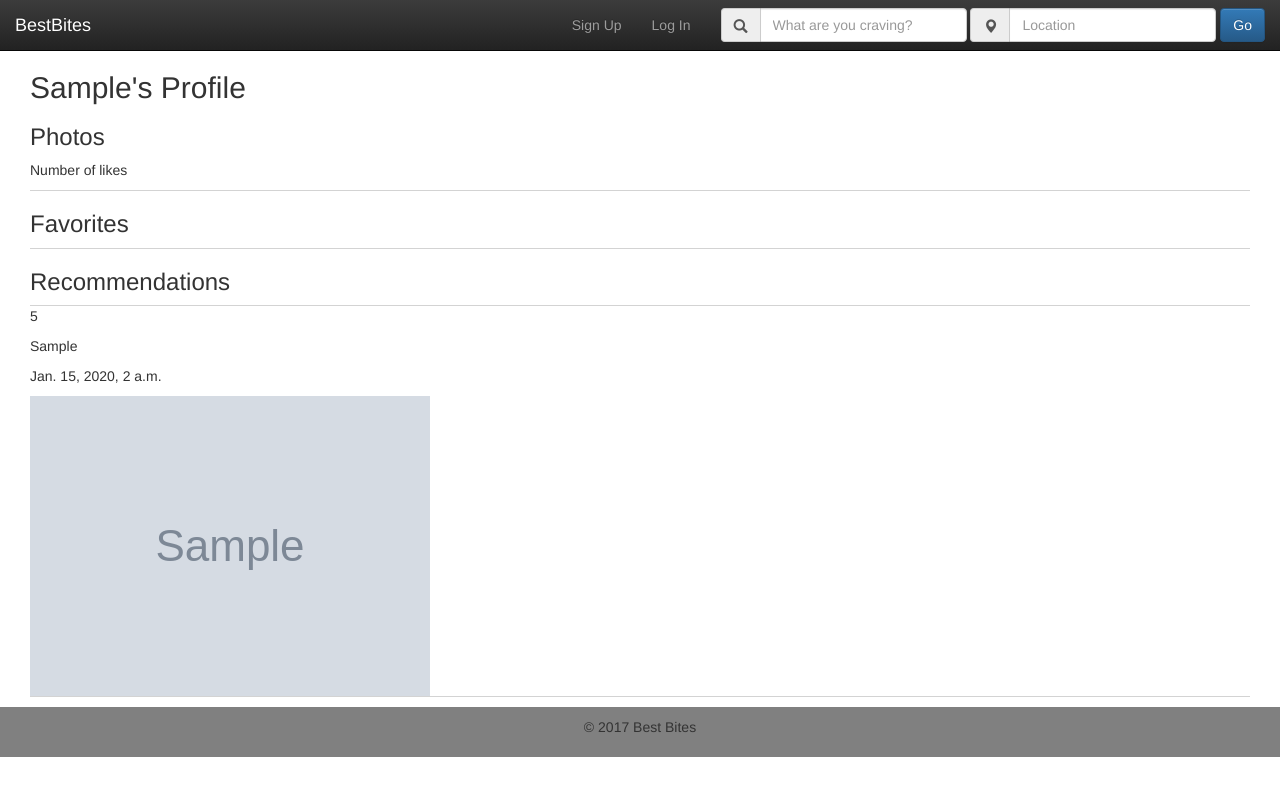
After one commit to jchung722/Best-Bites, a Django app: page /user/1/ in a window 1280 px wide. The commit adds this page. Run offline with Django 3.2, Linux system fonts and the light colour scheme; tables that the repository leaves empty hold one stand-in row (values such as "Sample post"); grey boxes marked "Sample" are stand-in pictures; some libraries are stand-ins or nearby versions.

Commit message:
added user view

```diff
--- /dev/null
+++ b/website/static/css/user_detail.css
@@ -0,0 +1,3 @@
+.user-photos, .user-favs, .user-recs{
+  border-bottom: solid 1px lightgrey;
+}
--- a/website/templates/website/dish_detail.html
+++ b/website/templates/website/dish_detail.html
@@ -23,10 +23,11 @@
     <h2 id="review-head">Reviews</h2>
     <div class="reviews">
       {% for review in reviews %}
-        <p>{{ review.author}}</p>
+        <a href="{% url 'user_detail' pk=review.author.pk %}"><p>{{ review.author}}</p></a>
         <p>{{ review.rating}}</p>
         <p>{{ review.feedback}}</p>
         <p>{{ review.created_date}}</p>
+        <button type="button">Like</button>
       {% endfor %}
     </div>
 {% endblock %}
--- a/website/templates/website/main.html
+++ b/website/templates/website/main.html
@@ -7,6 +7,7 @@
         <link rel="stylesheet" href="https://maxcdn.bootstrapcdn.com/bootstrap/3.3.7/css/bootstrap-theme.min.css" integrity="sha384-rHyoN1iRsVXV4nD0JutlnGaslCJuC7uwjduW9SVrLvRYooPp2bWYgmgJQIXwl/Sp" crossorigin="anonymous">
         <link rel="stylesheet" href="{% static 'css/main.css' %}">
         <link rel="stylesheet" href="{% static 'css/dish_detail.css' %}">
+        <link rel="stylesheet" href="{% static 'css/user_detail.css' %}">
     </head>
     <header>
       <nav class="navbar navbar-inverse navbar-static-top">
--- /dev/null
+++ b/website/templates/website/user_detail.html
@@ -0,0 +1,25 @@
+{% extends 'website/main.html' %}
+
+{% block content %}
+<h2>{{user.first_name}}'s Profile</h2>
+<div class="user-photos">
+  <h3>Photos</h3>
+  <p>Number of likes</p>
+</div>
+<div class="user-favs">
+  <h3>Favorites</h3>
+</div>
+<div class="user-recs">
+  <h3>Recommendations</h3>
+</div>
+<div class="reviews">
+  {% for review in reviews %}
+    <p>{{ review.rating}}</p>
+    <p>{{ review.feedback}}</p>
+    <p>{{ review.created_date}}</p>
+    <img src="{{ review.dish.image }}" alt="{{review.dish.name}}">
+  {% endfor %}
+</div>
+
+
+{% endblock %}
--- a/website/urls.py
+++ b/website/urls.py
@@ -4,4 +4,5 @@ from . import views
 urlpatterns = [
     url(r'^$', views.home, name='home'),
     url(r'^dish/(?P<pk>\d+)/$', views.dish_detail, name='dish_detail'),
+    url(r'^user/(?P<pk>\d+)/$', views.user_detail, name='user_detail'),
 ]
--- a/website/views.py
+++ b/website/views.py
@@ -1,5 +1,6 @@
 from django.shortcuts import render, get_object_or_404
 from .models import Dish, Restaurant, Review
+from django.contrib.auth.models import User
 
 # Create your views here.
 def home(request):
@@ -11,3 +12,8 @@ def dish_detail(request, pk):
     reviews = Review.objects.filter(dish=dish)
     dishes = Dish.objects.filter(restaurant = dish.restaurant)
     return render(request, 'website/dish_detail.html', {'dish': dish, 'reviews':reviews, 'dishes':dishes})
+
+def user_detail(request, pk):
+    user = User.objects.get(pk=pk)
+    reviews = Review.objects.filter(author=user)
+    return render(request, 'website/user_detail.html', {'user': user, 'reviews':reviews,})
```
